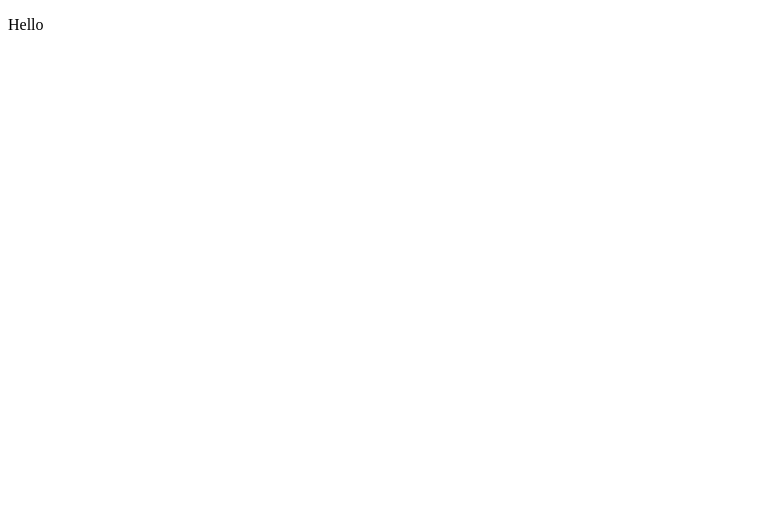
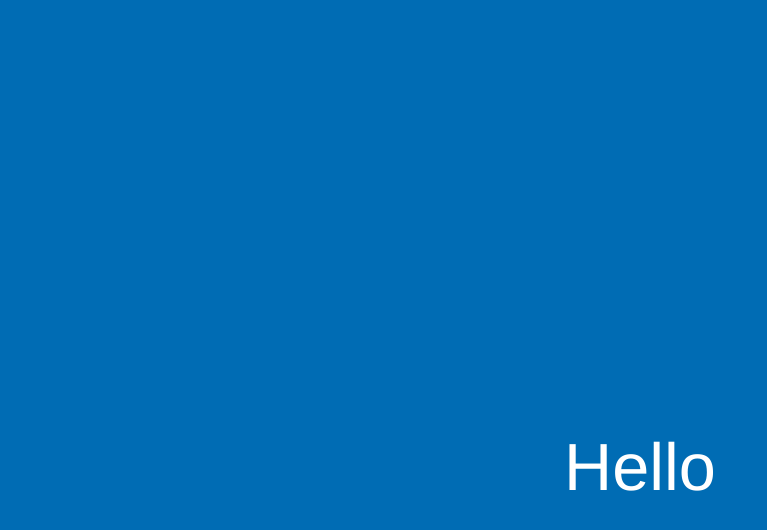
Before and after one commit to calum-mccall/calum-mccall.github.io, a plain HTML site: page index.html in a window 1280 px wide. Shown: the whole page, without its empty margins (0-767 px from the left). Drawn offline with Linux system fonts and the light colour scheme.

Commit message:
Added CSS
Added CSS file

```diff
--- a/index.html
+++ b/index.html
@@ -2,6 +2,7 @@
 <html>
 <head>
 <title>Aight</title>
+<link rel="stylesheet" type="text/css" href="style.css">
 </head>
 <body>
 <p>Hello</p>
--- /dev/null
+++ b/style.css
@@ -0,0 +1,14 @@
+p {
+  position: fixed;
+  top: 50%;
+  left: 50%;
+  transform: translate(-50%, -50%);
+  font-size: 50pt;
+  font-weight: lighter;
+  font-family: "Helvetica";
+  color: white;
+}
+
+body {
+  background: #006CB4;
+}
```
